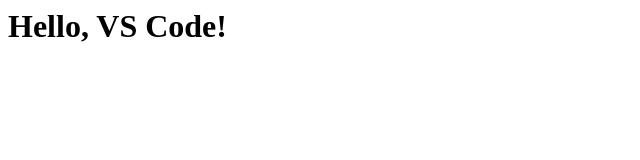
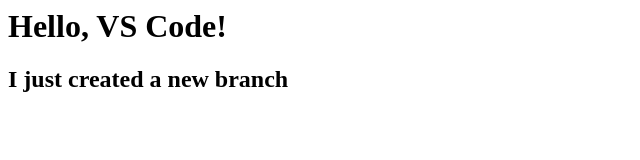
Before and after one commit to EricMoreland/Hello-World, a plain HTML site: page index.html in a window 1280 px wide. Shown: the whole page, without its empty margins (0-640 px from the left). Drawn offline with Linux system fonts and the light colour scheme.

Commit message:
Commit from 1st branch

```diff
--- a/index.html
+++ b/index.html
@@ -1,5 +1,7 @@
 <html>
   <body>
     <h1>Hello, VS Code!</h1>
+
+    <h2>I just created a new branch</h2>
   </body>
 </html>
```
